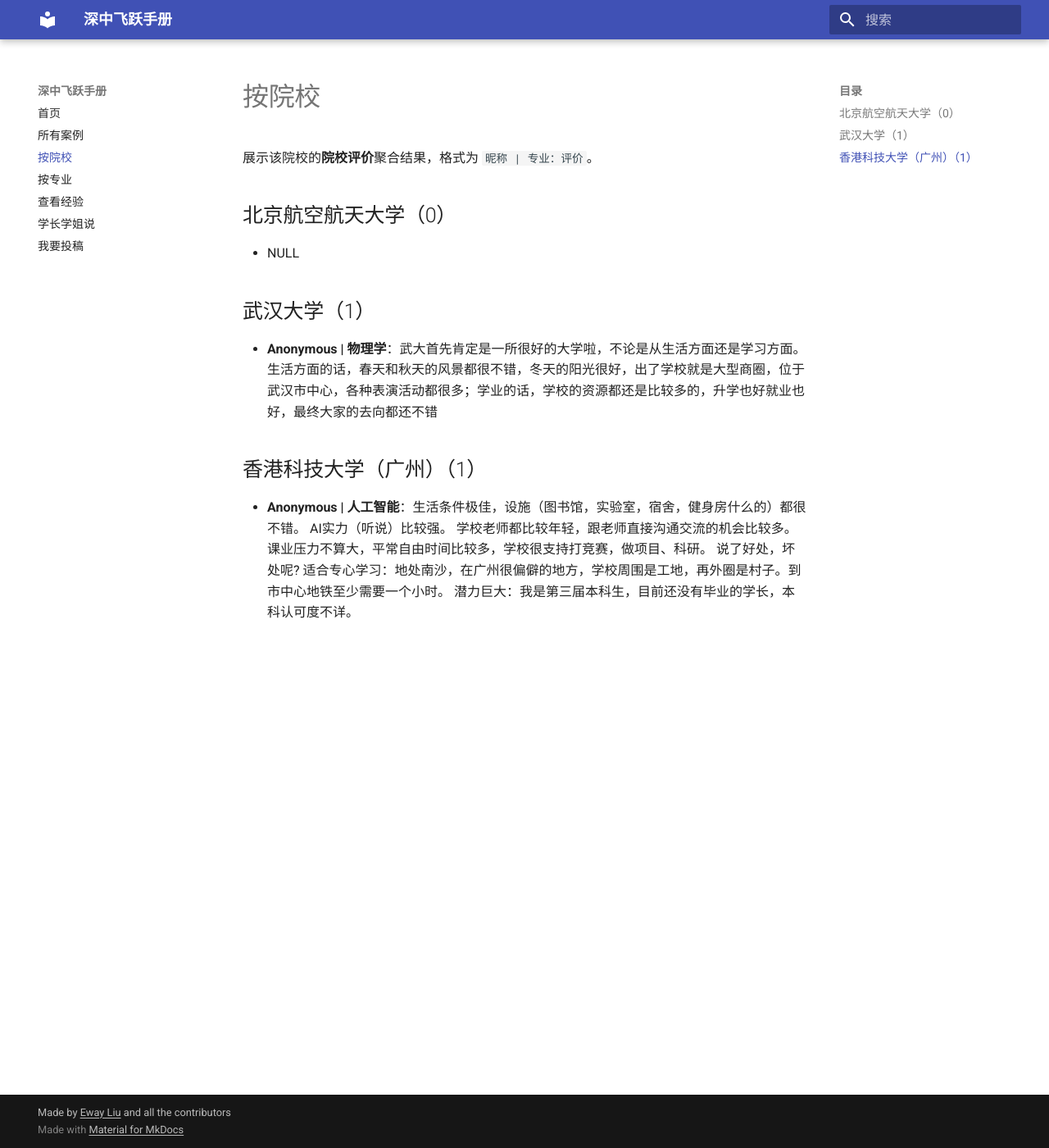
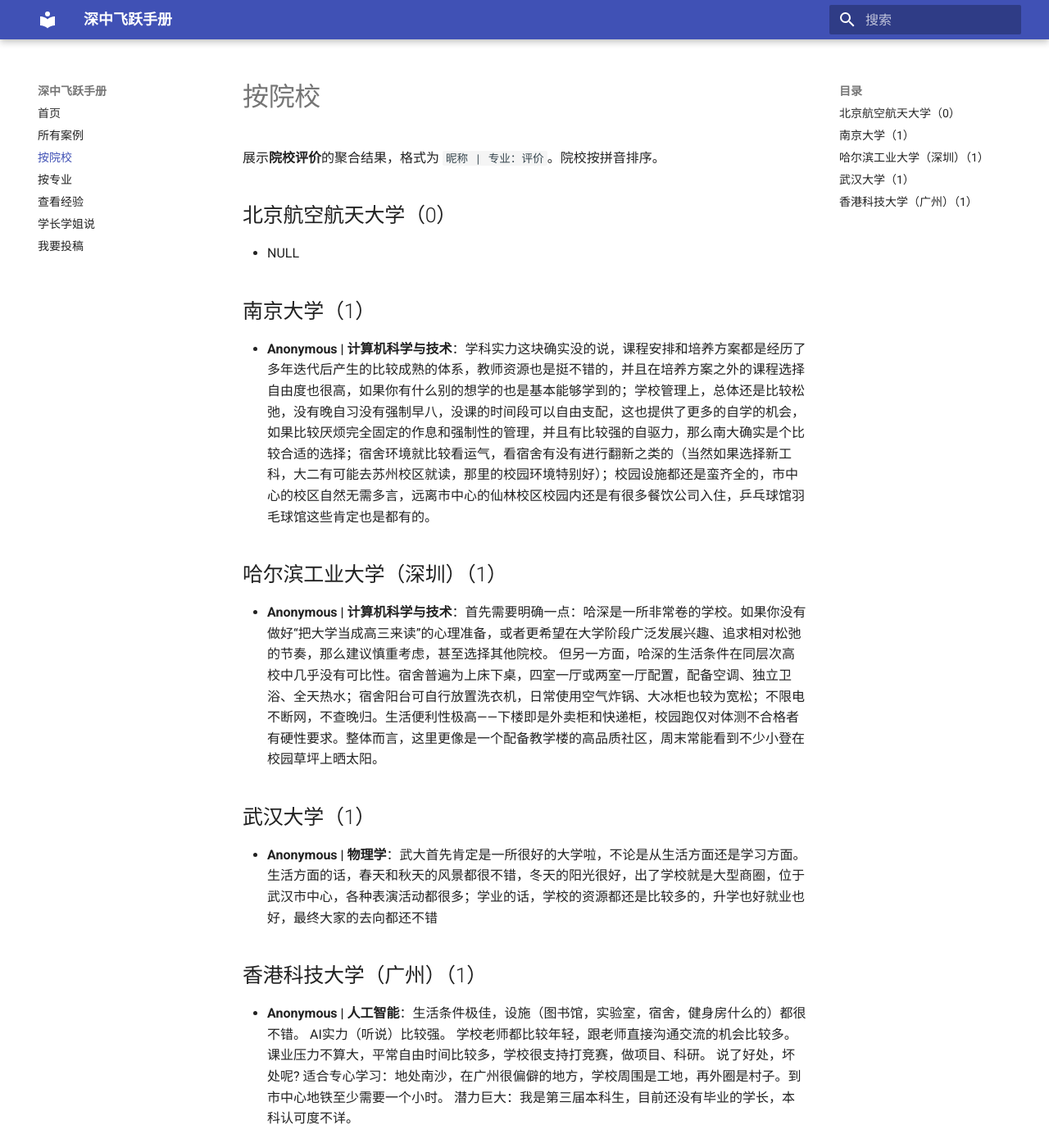
Before and after one commit to Eway-Liu/SZ-FeiYue, an MkDocs documentation site: the page built from docs/cases/by-university.md, in a window 1280 px wide and 1400 px high. Shown: the whole window at 82% size. Built offline with MkDocs 1.6.1 and Material for MkDocs 9.7.7, drawn with Linux system fonts in a browser that asks for light colours.

Commit message:
update some cases

```diff
--- a/docs/cases/by-university.md
+++ b/docs/cases/by-university.md
@@ -1,10 +1,19 @@
 # 按院校
 
-展示该院校的**院校评价**聚合结果，格式为 `昵称 | 专业：评价`。
+展示**院校评价**的聚合结果，格式为 `昵称 | 专业：评价`。院校按拼音排序。
 
 ## 北京航空航天大学（0）
 
 - NULL
+
+## 南京大学（1）
+
+- **Anonymous | 计算机科学与技术**：学科实力这块确实没的说，课程安排和培养方案都是经历了多年迭代后产生的比较成熟的体系，教师资源也是挺不错的，并且在培养方案之外的课程选择自由度也很高，如果你有什么别的想学的也是基本能够学到的；学校管理上，总体还是比较松弛，没有晚自习没有强制早八，没课的时间段可以自由支配，这也提供了更多的自学的机会，如果比较厌烦完全固定的作息和强制性的管理，并且有比较强的自驱力，那么南大确实是个比较合适的选择；宿舍环境就比较看运气，看宿舍有没有进行翻新之类的（当然如果选择新工科，大二有可能去苏州校区就读，那里的校园环境特别好）；校园设施都还是蛮齐全的，市中心的校区自然无需多言，远离市中心的仙林校区校园内还是有很多餐饮公司入住，乒乓球馆羽毛球馆这些肯定也是都有的。
+
+## 哈尔滨工业大学（深圳）（1）
+
+- **Anonymous | 计算机科学与技术**：首先需要明确一点：哈深是一所非常卷的学校。如果你没有做好“把大学当成高三来读”的心理准备，或者更希望在大学阶段广泛发展兴趣、追求相对松弛的节奏，那么建议慎重考虑，甚至选择其他院校。
+但另一方面，哈深的生活条件在同层次高校中几乎没有可比性。宿舍普遍为上床下桌，四室一厅或两室一厅配置，配备空调、独立卫浴、全天热水；宿舍阳台可自行放置洗衣机，日常使用空气炸锅、大冰柜也较为宽松；不限电不断网，不查晚归。生活便利性极高——下楼即是外卖柜和快递柜，校园跑仅对体测不合格者有硬性要求。整体而言，这里更像是一个配备教学楼的高品质社区，周末常能看到不少小登在校园草坪上晒太阳。
 
 ## 武汉大学（1）
 
--- a/docs/cases/index.md
+++ b/docs/cases/index.md
@@ -1,7 +1,9 @@
 # 案例总览
 
-当前收录：**3** 条。点击标题进入详情页。
+当前收录：**5** 条。点击标题进入详情页。排序不分先后。
 
 - [Anonymous | 647 | 武汉大学 | 物理学](case-9b0dbb1103/)
+- [Anonymous | 665 | 哈尔滨工业大学（深圳） | 计算机科学与技术](case-6a4a3cc12b/)
 - [Anonymous | 666 | 香港科技大学（广州） | 人工智能](case-17ad8ec83c/)
+- [Anonymous | 676 | 南京大学 | 计算机科学与技术](case-c197305e9d/)
 - [R | 655 | 北京航空航天大学 | 计算机科学与技术](case-5609bc1394/)
```
Also changed, not shown: docs/cases/by-major.md (+3 -3 lines), docs/cases/case-6a4a3cc12b.md (added, +33 -0 lines), docs/cases/case-c197305e9d.md (added, +32 -0 lines), docs/cases_raw/submission-2026-1-12-23-08-22-0004-f388b29844.md (added, +14 -0 lines), docs/cases_raw/submission-2026-1-13-10-45-47-0005-f27f35088d.md (added, +16 -0 lines), docs/experience.md (+2 -1 lines), docs/index.md (+1 -1 lines), 2 other files.
